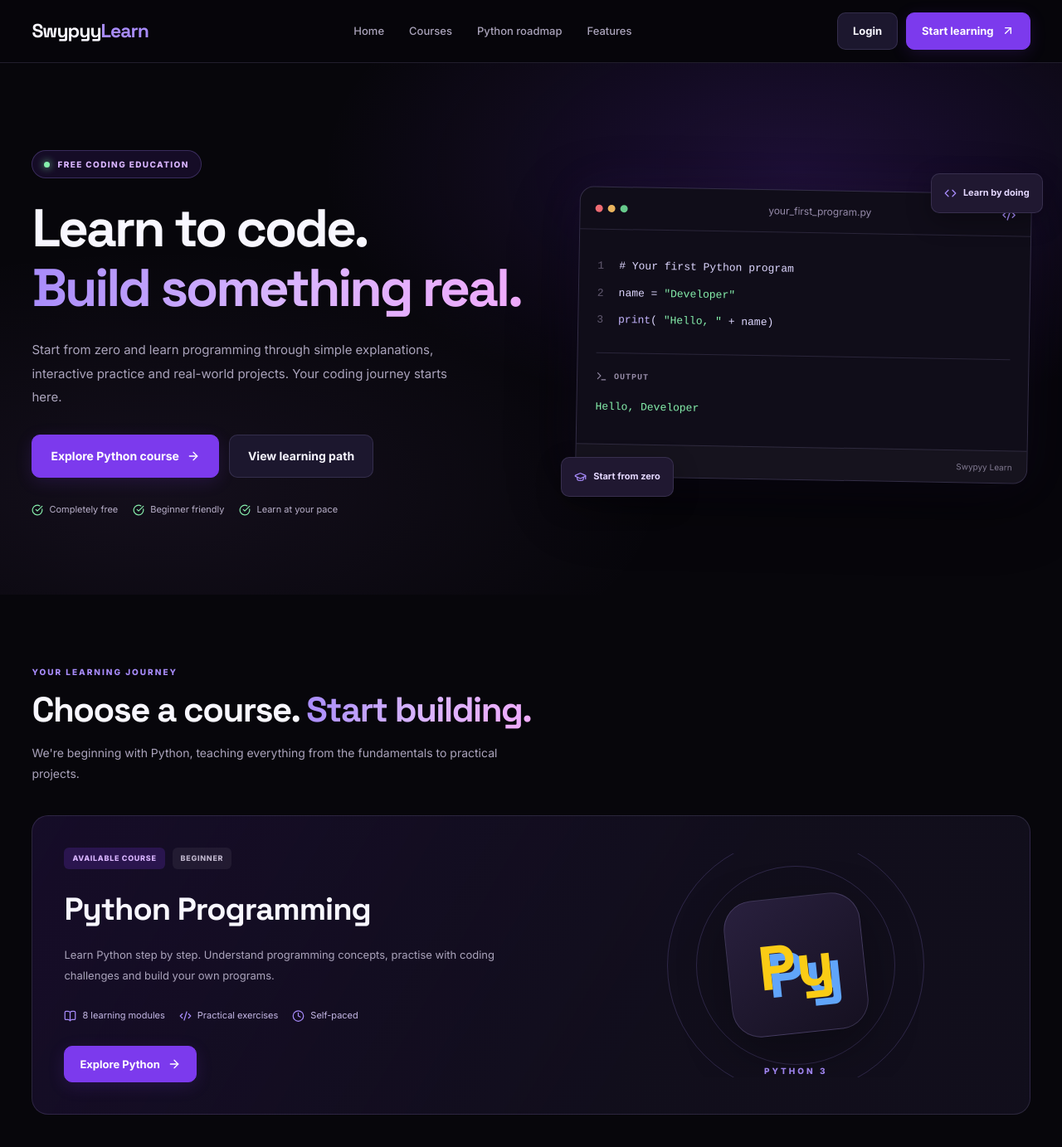
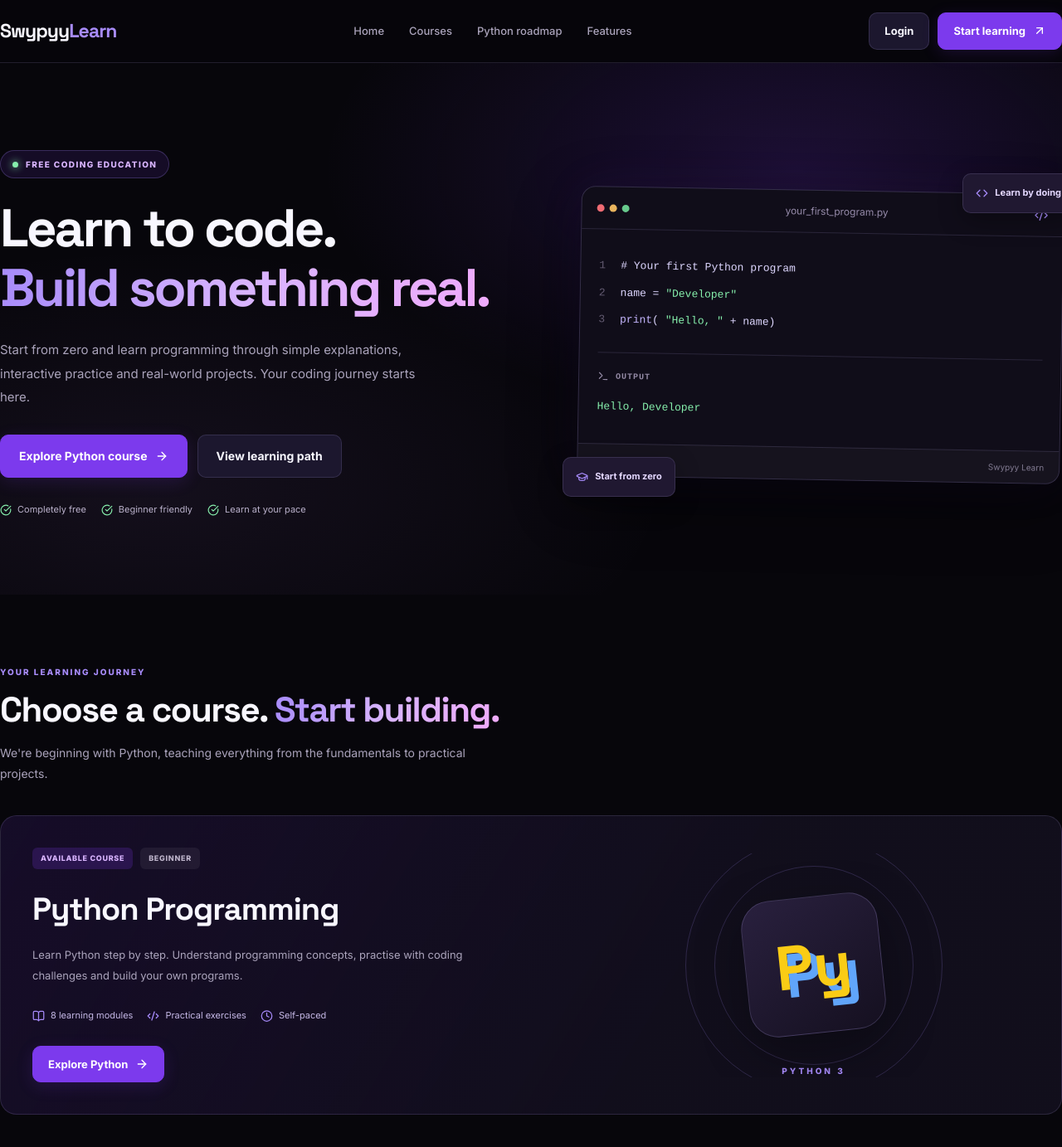
Before and after one commit to swypyy/swypyy.github.io, a Jekyll site: the page learn/index.html, which Jekyll copies as it is, in a window 1280 px wide and 1400 px high. Shown: the top 1383 px of the window at 83% size. Built offline with Jekyll 4.4.1, drawn with Linux system fonts in a browser that asks for light colours.

Commit message:
Update container width to 100%

```diff
--- a/learn/css/style.css
+++ b/learn/css/style.css
@@ -60,7 +60,7 @@
 }
 
 .container {
-    width: min(1440px, 94%);
+    width: min(1440px, 100%);
     margin-inline: auto;
 
 }
```
